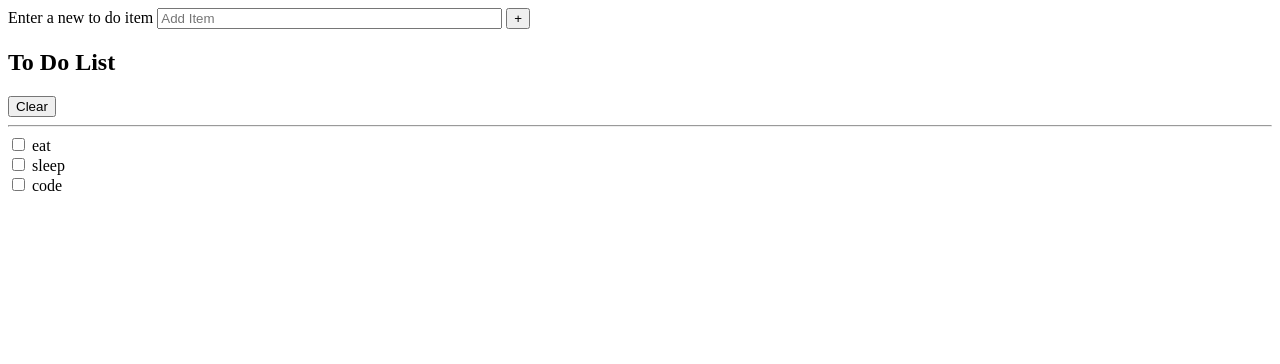
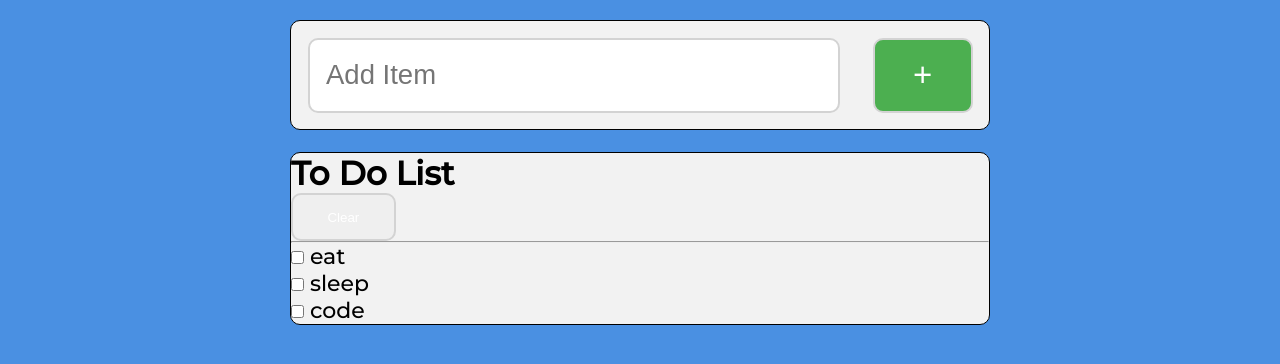
Before and after one commit to rommelcb/todo_list_pwa, a plain HTML site: page index.html in a window 1280 px wide. Drawn offline with Linux system fonts and the light colour scheme.

Commit message:
Add initial styles.

```diff
--- a/index.html
+++ b/index.html
@@ -3,7 +3,10 @@
 <head>
   <meta charset="UTF-8">
   <meta http-equiv="X-UA-Compatible" content="IE=edge">
+  <link rel="preconnect" href="https://fonts.gstatic.com">
+<link href="https://fonts.googleapis.com/css2?family=Montserrat:wght@500&display=swap" rel="stylesheet">
   <meta name="viewport" content="width=device-width, initial-scale=1.0">
+  <link rel="stylesheet" href="sass/style.css" />
   <title>To Do List</title>
 </head>
 <body>
--- /dev/null
+++ b/sass/_base.scss
@@ -0,0 +1,46 @@
+$default-font-color: black;
+$background-color: #4a90e2;
+$container-bgcolor: #f2f2f2;
+$container-bordercolor: black;
+$textbox-bordercolor: lightgray;
+$button-textcolor: white;
+$button-hovercolor: black;
+$add-button-color: #4caf50;
+$clear-butoon-color: #9f6060;
+
+@mixin mp($size) {
+  @media only screen and (min-width: $size) {
+    @content;
+  }
+}
+
+* {
+  margin: 0;
+  padding: 0;
+  box-sizing: border-box;
+}
+
+html, body {
+  font-size: 16px;
+  font-family: "Montserrat", sans-serif;
+  color: $default-font-color;
+  width: 100%;
+  min-height: 100%;
+  @include mp(768px) {
+    font-size: 22px;
+  }
+}
+
+body {
+  padding: 20px;
+  background-color: $background-color;
+}
+
+section {
+  background-color: $container-bgcolor;
+  width: 90%;
+  max-width: 700px;
+  margin: auto;
+  border: 1px solid $container-bordercolor;
+  border-radius: 10px;
+}
--- /dev/null
+++ b/sass/_newItemEntry.scss
@@ -0,0 +1,39 @@
+.newItemEntry {
+  position: sticky;
+  top: 0;
+  margin-bottom: 1rem;
+  padding: 0.75rem;
+
+  form {
+    display: flex;
+    justify-content: space-between;
+
+    label {
+      position: absolute;
+      left: -10000px;
+    }
+
+    input[type="text"] {
+      width: 80%;
+      font-size: 1.25rem;
+      border: 2px solid $textbox-bordercolor;
+      border-radius: 10px;
+      padding: 0.75rem;
+      outline: none;
+    }
+
+    input[type="text"]:focus,
+    input[type='text']:hover {
+      box-shadow: 4px 2px 5px #000;
+    }
+
+    button {
+      font-size: 1.25rem;
+      background-color: $add-button-color;
+      padding: 0.75rem;
+      @include mp(768px) {
+        font-size: 1.5rem;
+      }
+    }
+  }
+}
--- /dev/null
+++ b/sass/_sharedClasses.scss
@@ -0,0 +1,19 @@
+ .button {
+   width: 15%;
+   min-width: 48px;
+   min-height: 48px;
+   color: $button-textcolor;
+   border: 2px solid $textbox-bordercolor;
+   border-radius: 10px;
+   outline: none;
+ }
+
+ .button:hover {
+   cursor: pointer;
+ }
+
+ .button:hover,
+ .button:focus {
+   filter: brightness(120%);
+   box-shadow: 4px 2px 5px #000;
+ }
--- /dev/null
+++ b/sass/style.scss
@@ -0,0 +1,4 @@
+@import "_base";
+@import "_sharedClasses";
+@import "_newItemEntry";
+@import '_listContainer';
```
Also changed, not shown: sass/_listContainer.scss (added), sass/style.css (added), 1 other file.
